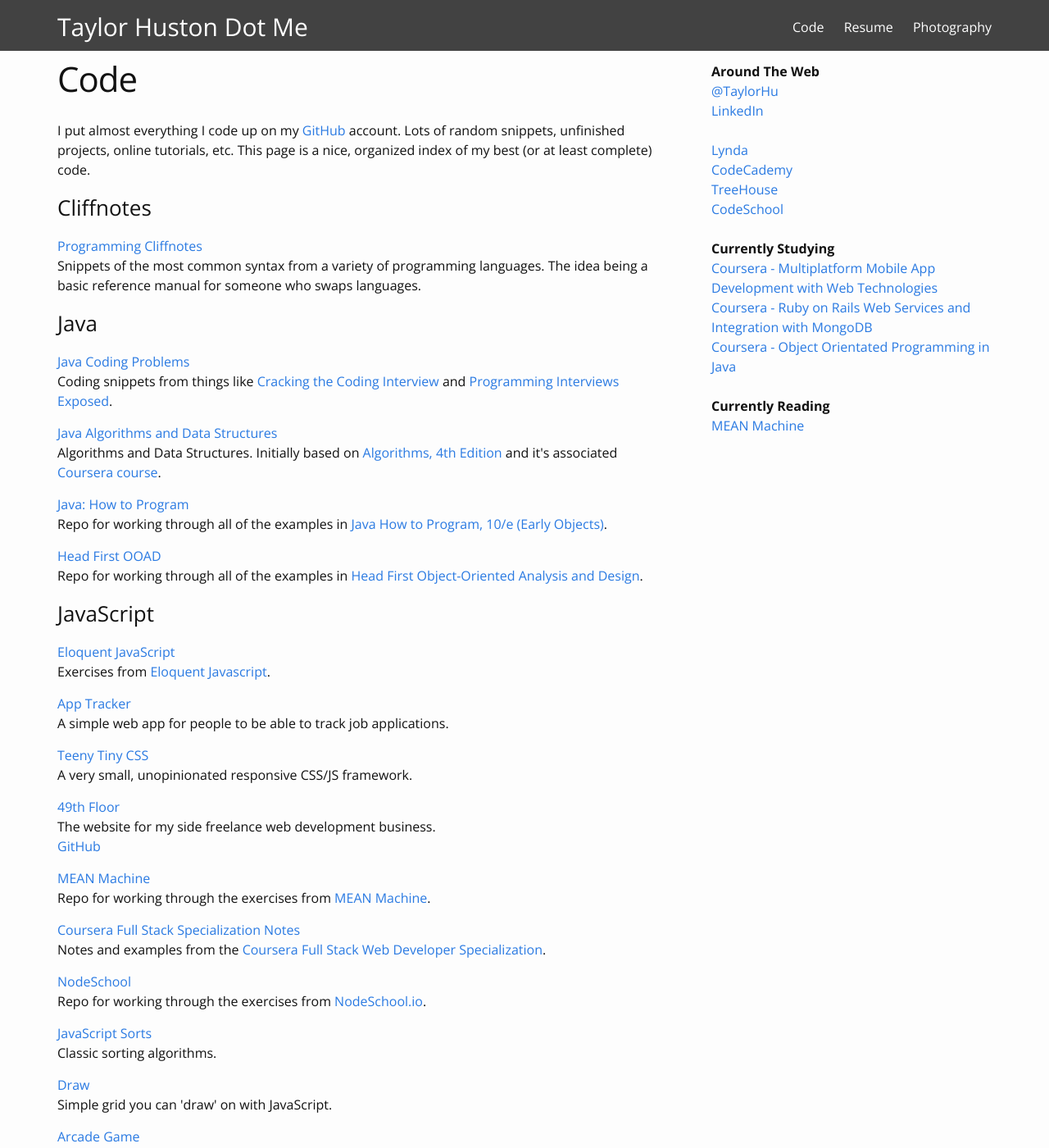
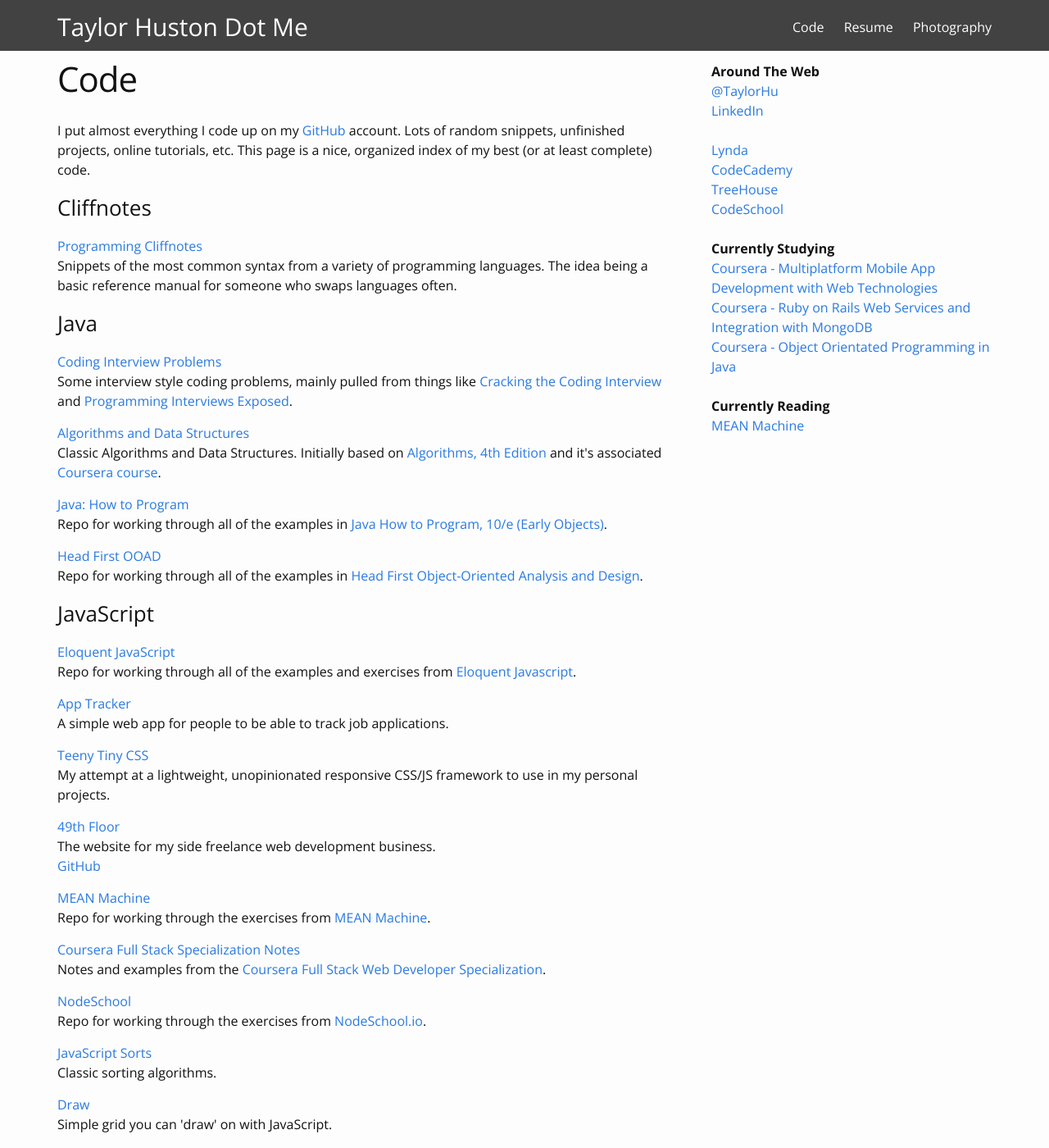
Before and after one commit to TaylorHuston/taylorhuston.github.io, a Jekyll site: the page built from code.html, in a window 1280 px wide and 1400 px high. Shown: the whole window at 82% size. Built offline with Jekyll 4.4.1, drawn with Linux system fonts in a browser that asks for light colours; some web fonts are replaced.

Commit message:
Update Code page

```diff
--- a/code.html
+++ b/code.html
@@ -8,17 +8,17 @@
 
 <h3>Cliffnotes</h3>
 <p><a href="https://github.com/TaylorHuston/ProgrammingCliffnotes" target="_blank">Programming Cliffnotes</a>
-  <br /> Snippets of the most common syntax from a variety of programming languages. The idea being a basic reference manual for someone who swaps languages.
+  <br /> Snippets of the most common syntax from a variety of programming languages. The idea being a basic reference manual for someone who swaps languages often.
 </p>
 
 <h3>Java</h3>
-<p><a href="https://github.com/TaylorHuston/Java_CodingProblems" target="_blank">Java Coding Problems</a>
-  <br />Coding snippets from things like <a href="http://www.amazon.com/Cracking-Coding-Interview-6th-Programming/dp/0984782850" target="_blank">Cracking the Coding Interview</a> and <a href="http://www.amazon.com/Programming-Interviews-Exposed-Secrets-Landing/dp/1118261364/" target="_blank">
+<p><a href="https://github.com/TaylorHuston/Java_CodingProblems" target="_blank">Coding Interview Problems</a>
+  <br />Some interview style coding problems, mainly pulled from things like <a href="http://www.amazon.com/Cracking-Coding-Interview-6th-Programming/dp/0984782850" target="_blank">Cracking the Coding Interview</a> and <a href="http://www.amazon.com/Programming-Interviews-Exposed-Secrets-Landing/dp/1118261364/" target="_blank">
 Programming Interviews Exposed</a>.
 </p>
 
-<p><a href="https://github.com/TaylorHuston/Java_AlgorithmsDS" target="_blank">Java Algorithms and Data Structures</a>
-  <br />Algorithms and Data Structures. Initially based on <a href="http://algs4.cs.princeton.edu/home/" target="_blank">Algorithms, 4th Edition</a> and it's associated <a href="https://www.coursera.org/course/algs4partI" target="_blank">Coursera course</a>.
+<p><a href="https://github.com/TaylorHuston/Java_AlgorithmsDS" target="_blank">Algorithms and Data Structures</a>
+  <br />Classic Algorithms and Data Structures. Initially based on <a href="http://algs4.cs.princeton.edu/home/" target="_blank">Algorithms, 4th Edition</a> and it's associated <a href="https://www.coursera.org/course/algs4partI" target="_blank">Coursera course</a>.
 </p>
 
 <p><a href="https://github.com/TaylorHuston/Java_HTP" target="_blank">Java: How to Program</a>
@@ -31,7 +31,7 @@
 
 <h3>JavaScript</h3>
 <p><a href="https://github.com/TaylorHuston/JS_EloquentJavaScript" target="_blank">Eloquent JavaScript</a>
-  <br />Exercises from <a href="https://www.udacity.com/course/object-oriented-javascript--ud015">Eloquent Javascript</a>.
+  <br />Repo for working through all of the examples and exercises from <a href="http://eloquentjavascript.net/">Eloquent Javascript</a>.
 </p>
 
 <p><a href="https://github.com/TaylorHuston/MEAN_AppTracker" target="_blank">App Tracker</a>
@@ -39,7 +39,7 @@
 </p>
 
 <p><a href="https://github.com/TaylorHuston/teenytinyCSS" target="_blank">Teeny Tiny CSS</a>
-  <br />A very small, unopinionated responsive CSS/JS framework.
+  <br />My attempt at a lightweight, unopinionated responsive CSS/JS framework to use in my personal projects.
 </p>
 
 <p><a href="http://49thfloor.com/" target="_blank">49th Floor</a>
```
